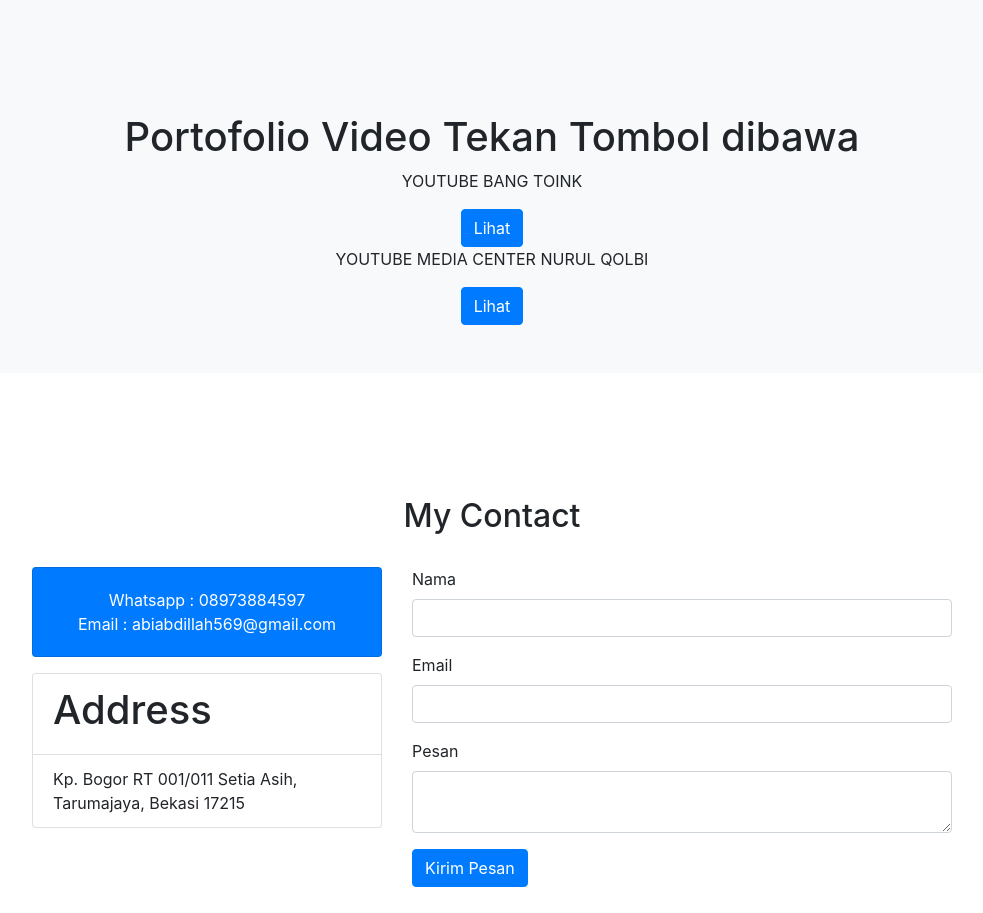
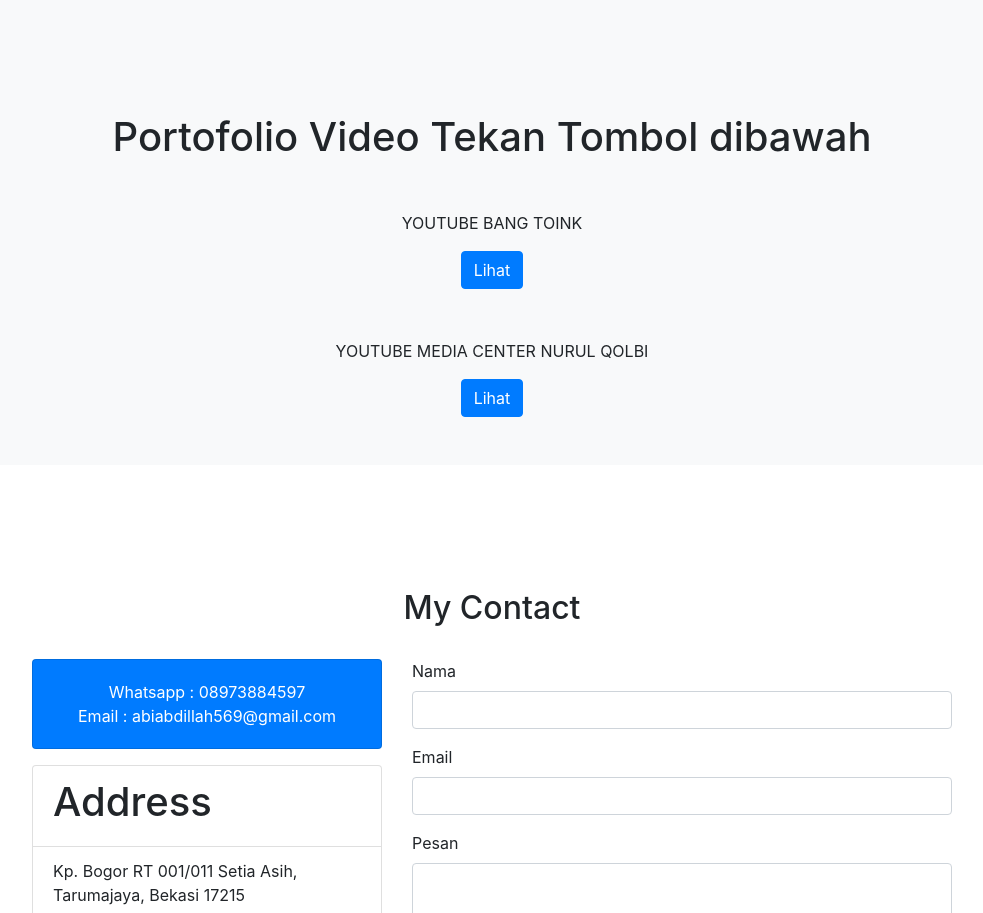
Before and after one commit to abiabdillah/abiabdillah.github.io, a plain HTML site: page index.html in a window 1280 px wide. Shown: the part 3942-4855 px from the top of the page, without its empty margins (148-1131 px from the left). Drawn offline with Linux system fonts and the light colour scheme.

Commit message:
Update index.html

```diff
--- a/index.html
+++ b/index.html
@@ -179,10 +179,10 @@
     <div class="container">
       <div class="row mb-4">
         <div class="col text-center text-portfolio">
-          <h1>Portofolio Video Tekan Tombol dibawa</h1>
-            <P>YOUTUBE BANG TOINK</P>
+          <h1>Portofolio Video Tekan Tombol dibawah</h1>
+            <P style="margin-top: 50px;" >YOUTUBE BANG TOINK</P>
                <a href="https://www.youtube.com/@MEDIACENTERNURULQOLBI"><button type="button" class="btn btn-primary">Lihat</button></a>
-            <P>YOUTUBE MEDIA CENTER NURUL QOLBI</P>
+            <P style="margin-top: 50px;">YOUTUBE MEDIA CENTER NURUL QOLBI</P>
                <a href="https://www.youtube.com/@BangToink"><button type="button" class="btn btn-primary">Lihat</button></a>
         </div>
       </div>
```
